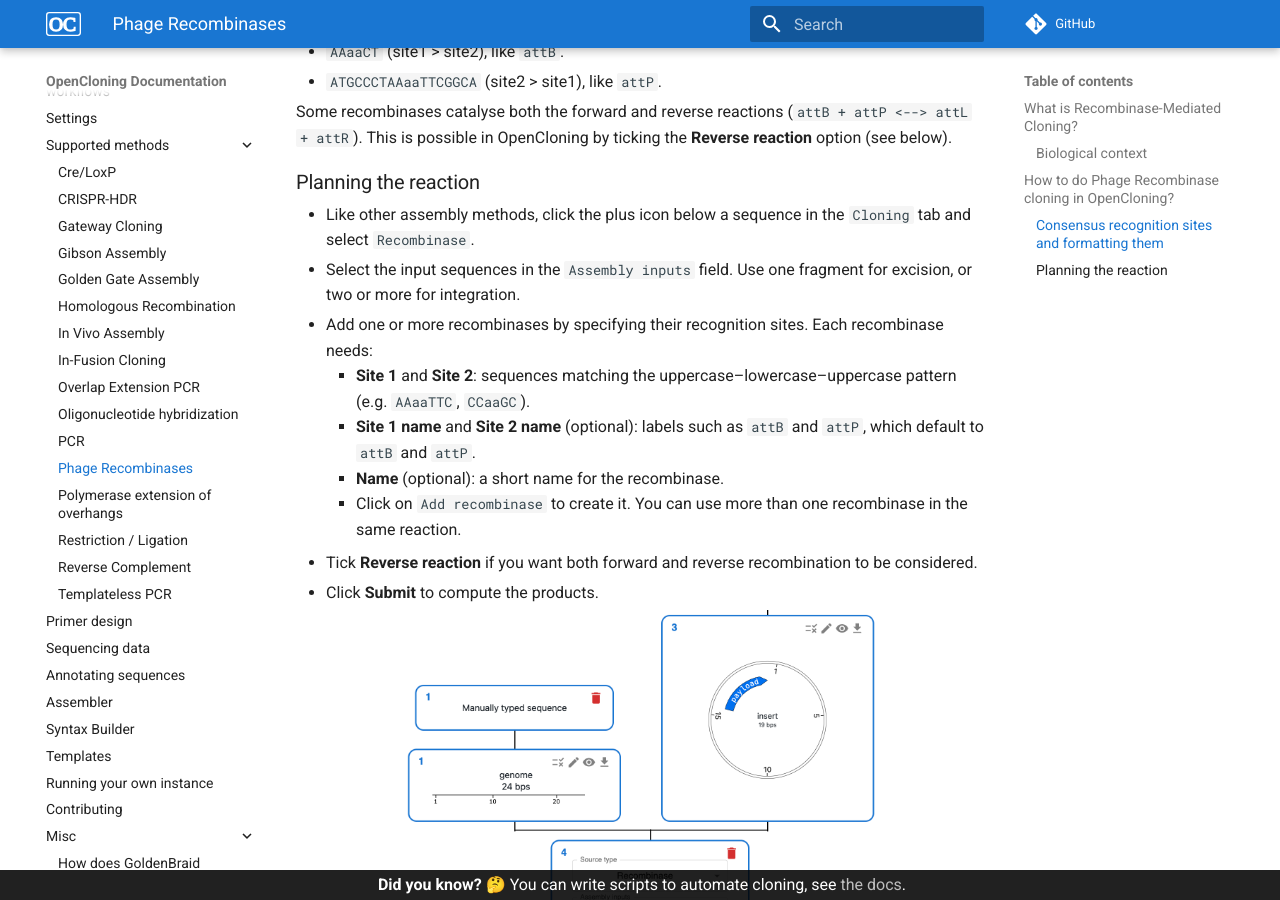
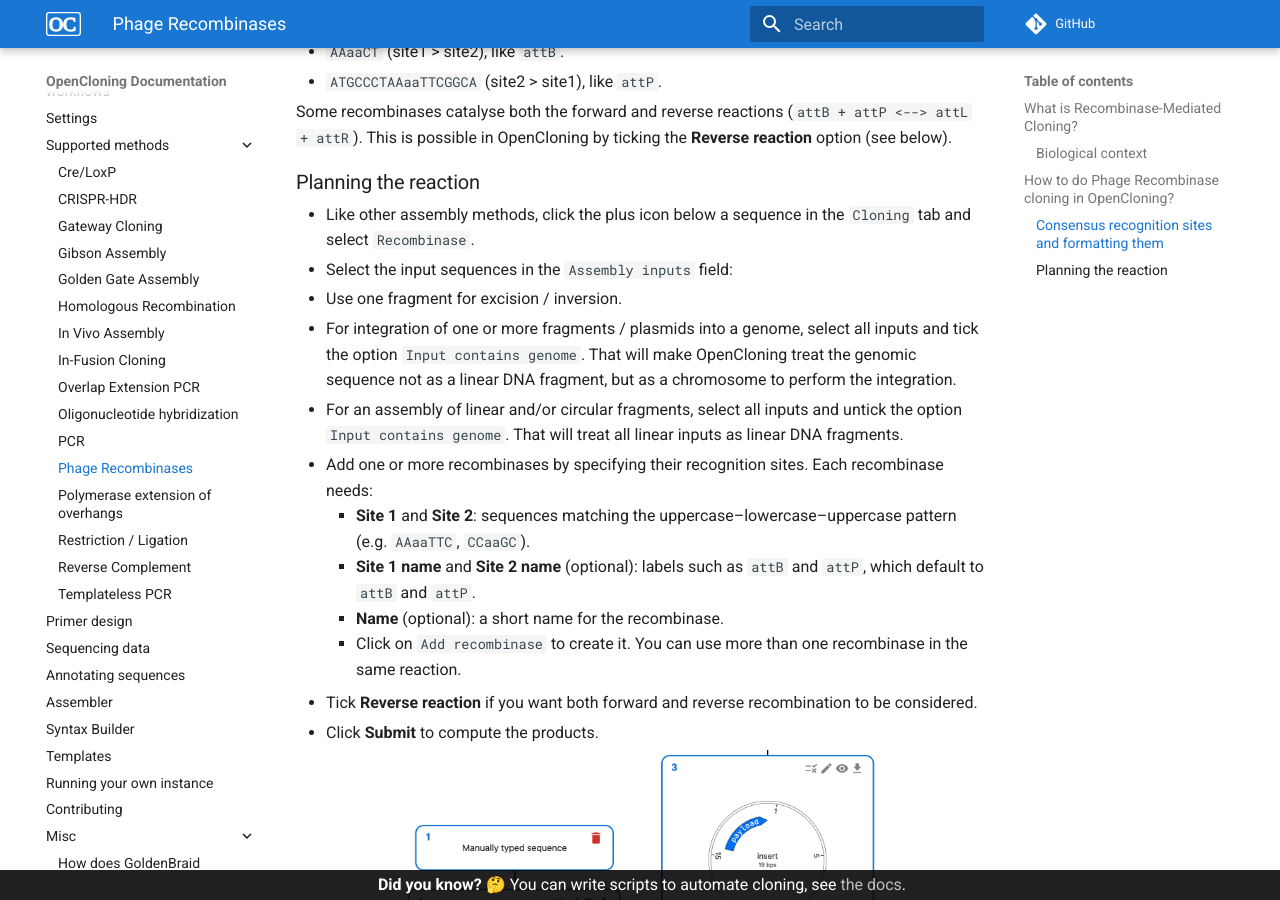
Before and after one commit to OpenCloning/OpenCloning_docs, an MkDocs documentation site: the page built from docs/methods/phage_recombinases.md, in a window 1280 px wide and 900 px high, scrolled down 1295 px. Built offline with MkDocs 1.6.1 and Material for MkDocs 9.7.7, drawn with Linux system fonts in a browser that asks for light colours; comment, search, counter and statistics services are not loaded; the version menu is left out.

Commit message:
update recombinase docs

```diff
--- a/docs/methods/phage_recombinases.md
+++ b/docs/methods/phage_recombinases.md
@@ -44,7 +44,10 @@ Some recombinases catalyse both the forward and reverse reactions (`attB + attP
 ### Planning the reaction
 
 * Like other assembly methods, click the plus icon below a sequence in the `Cloning` tab and select `Recombinase`.
-* Select the input sequences in the `Assembly inputs` field. Use one fragment for excision, or two or more for integration.
+* Select the input sequences in the `Assembly inputs` field:
+  * Use one fragment for excision / inversion.
+  * For integration of one or more fragments / plasmids into a genome, select all inputs and tick the option `Input contains genome`. That will make OpenCloning treat the genomic sequence not as a linear DNA fragment, but as a chromosome to perform the integration.
+  * For an assembly of linear and/or circular fragments, select all inputs and untick the option `Input contains genome`. That will treat all linear inputs as linear DNA fragments.
 * Add one or more recombinases by specifying their recognition sites. Each recombinase needs:
     * **Site 1** and **Site 2**: sequences matching the uppercase–lowercase–uppercase pattern (e.g. `AAaaTTC`, `CCaaGC`).
     * **Site 1 name** and **Site 2 name** (optional): labels such as `attB` and `attP`, which default to `attB` and `attP`.
```
